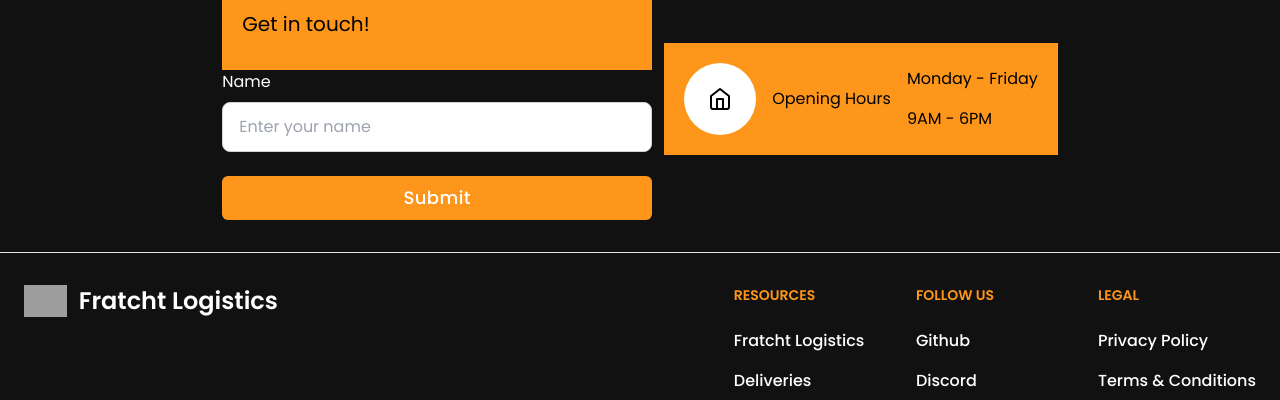
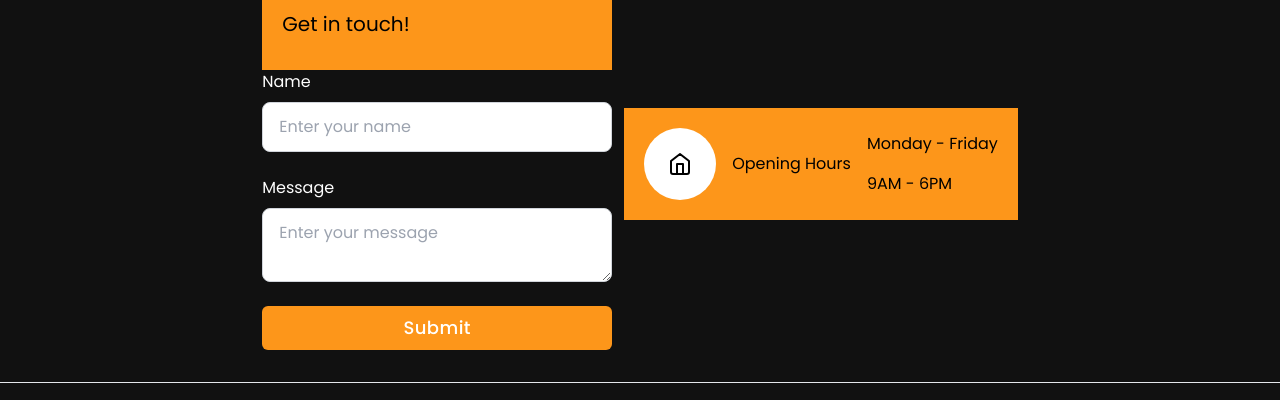
Before and after one commit to Whiskery99/cucu, a Next.js app: page /contact in a window 1280 px wide. Shown: the part 351-751 px from the top of the page. Built offline with nearby package versions, Linux system fonts and the light colour scheme; no server answers; the database is empty; grey boxes are pictures that could not be loaded.

Commit message:
new change

```diff
--- a/src/app/contact/page.js
+++ b/src/app/contact/page.js
@@ -60,13 +60,20 @@ export default function Contact() {
             <div className="bg-[#fd961a] w-full py-8 px-5">
               <p className="text-xl text-black">Get in touch!</p>
             </div>
-            <form onSubmit={handleSubmit} className="space-y-6 w-[430px]">
+            <form onSubmit={handleSubmit} className="space-y-6">
               <div className="flex flex-col gap-2 items-start w-full">
                 <label>Name</label>
                 <input id="name"
                   name="name"
                   value={formData.name}
                   onChange={handleChange} className="text-zinc-800 border-[0.5px] transistion-all ease-in-out duration-500 border-gray-300 focus:border-gray-700 rounded-lg px-4 py-3 w-full" type="text" placeholder="Enter your name" required />
+              </div>
+              <div className="flex flex-col gap-2 items-start w-full">
+                <label>Message</label>
+                <textarea id="name"
+                  name="name"
+                  value={formData.name}
+                  onChange={handleChange} className="text-zinc-800 border-[0.5px] transistion-all ease-in-out duration-500 border-gray-300 focus:border-gray-700 rounded-lg px-4 py-3 w-full" type="text" placeholder="Enter your message" required />
               </div>
               <button type="submit" className="disabled:opacity-50 flex items-center justify-center bg-[#fd961a] px-6 py-2 text-lg tracking-wide text-white transition-all ease-in-out duration-200 font-medium focus:shadow rounded-md w-full">Submit</button>
             </form>
```
